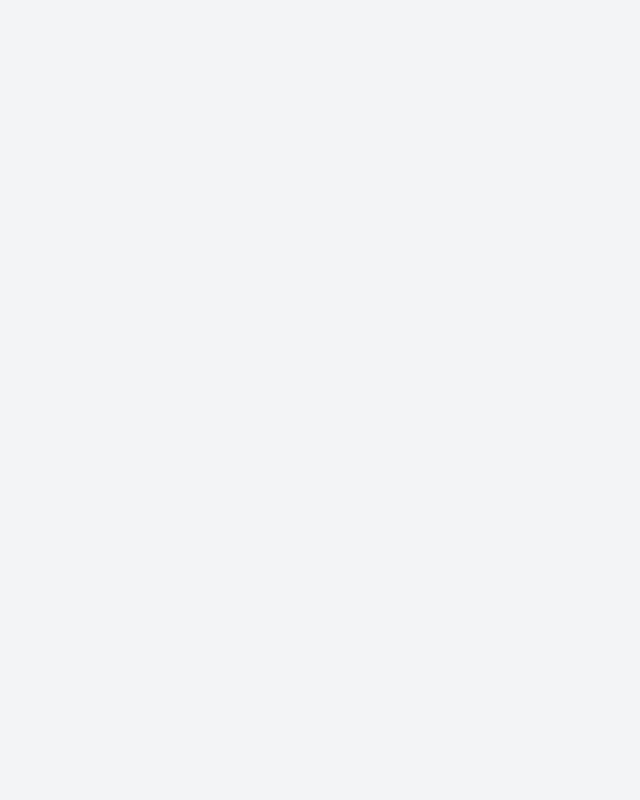
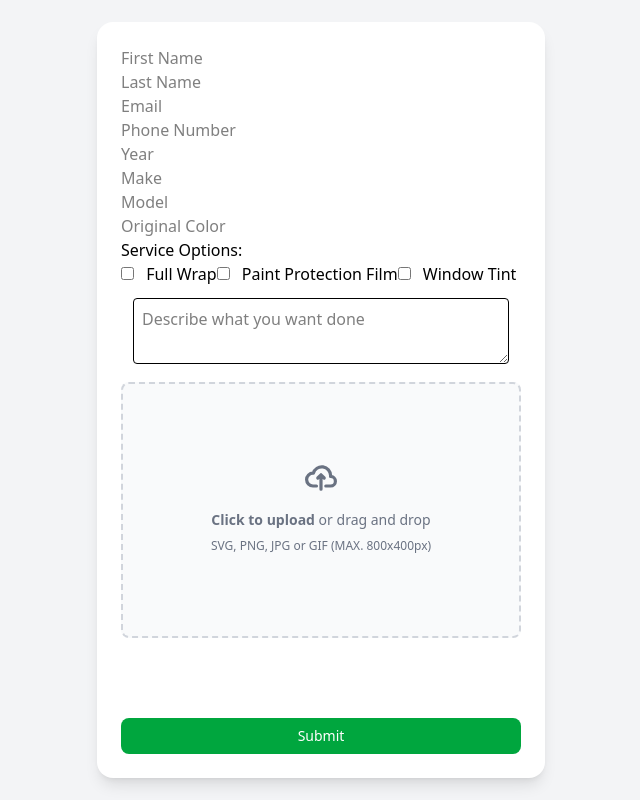
Before and after one commit to HassanAnimashaun/ServiceNest, a Vue app in the folder client/: page /reservation in a window 1280 px wide. Before the commit this address had no page. Shown: the whole page, without its empty margins (319-959 px from the left). Built offline with nearby package versions, Linux system fonts and the light colour scheme.

Commit message:
added reservation form and routing

```diff
--- a/client/src/router/index.js
+++ b/client/src/router/index.js
@@ -2,6 +2,7 @@ import { createRouter, createWebHistory } from 'vue-router'
 import Login from '../views/Login.vue'
 import Dashboard from '@/views/Dashboard.vue'
 import ReservationProfile from '@/views/ReservationProfile.vue'
+import Reservation from '@/views/ReservationForm.vue'
 
 const router = createRouter({
   history: createWebHistory(import.meta.env.BASE_URL),
@@ -10,6 +11,11 @@ const router = createRouter({
       path: '/login',
       name: 'login',
       component: Login
+    },
+    {
+      path: '/reservation',
+      name: 'reservation',
+      component: Reservation
     },
     {
       path: '/dashboard',
--- /dev/null
+++ b/client/src/views/ReservationForm.vue
@@ -0,0 +1,93 @@
+<template>
+  <div class="min-h-screen flex flex-col items-center justify-center bg-gray-100">
+    <form @submit.prevent="submitForm" class="max-w-md bg-white p-6 rounded-2xl shadow-lg">
+
+      <!-- User Info -->
+      <div class="">
+        <input type="text" v-model="user.fname" placeholder="First Name">
+        <input type="text" v-model="user.lname" placeholder="Last Name">
+        <input type="email" v-model="user.email" placeholder="Email">
+        <input type="tel" v-model="user.phone" pattern="\d{10}" maxlength="10" placeholder="Phone Number" >
+      </div>
+
+      <!-- Car Info -->
+      <div>
+        <input type="tel" v-model="vehicle.year" pattern="\d*" maxlength="4" placeholder="Year">
+        <input type="text" v-model="vehicle.make" placeholder="Make">
+        <input type="text" v-model="vehicle.model" placeholder="Model">
+        <input type="text" v-model="vehicle.color" placeholder="Original Color">
+      </div>
+
+      <!-- Service -->
+      <div class="">
+        <h2>Service Options:</h2>
+        <label><input type="checkbox" value="Wrap" v-model="service" class="mr-2" /> Full Wrap</label>
+        <label><input type="checkbox" value="PPF" v-model="service" class="mr-2" /> Paint Protection Film</label>
+        <label><input type="checkbox" value="Tint" v-model="service" class="mr-2" /> Window Tint</label>
+      </div>
+
+      <!-- Notes -->
+      <div class="p-3">
+        <textarea v-model="description" placeholder="Describe what you want done" class="w-full border rounded p-2"></textarea>
+      </div>
+
+      <!-- Photo Upload -->
+      <div class="flex items-center justify-center w-full">
+          <label for="dropzone-file" class="flex flex-col items-center justify-center w-full h-64 border-2 border-gray-300 border-dashed rounded-lg cursor-pointer bg-gray-50 dark:hover:bg-gray-800 dark:bg-gray-700 hover:bg-gray-100 dark:border-gray-600 dark:hover:border-gray-500 dark:hover:bg-gray-600">
+              <div class="flex flex-col items-center justify-center pt-5 pb-6">
+                  <svg class="w-8 h-8 mb-4 text-gray-500 dark:text-gray-400" aria-hidden="true" xmlns="http://www.w3.org/2000/svg" fill="none" viewBox="0 0 20 16">
+                      <path stroke="currentColor" stroke-linecap="round" stroke-linejoin="round" stroke-width="2" d="M13 13h3a3 3 0 0 0 0-6h-.025A5.56 5.56 0 0 0 16 6.5 5.5 5.5 0 0 0 5.207 5.021C5.137 5.017 5.071 5 5 5a4 4 0 0 0 0 8h2.167M10 15V6m0 0L8 8m2-2 2 2"/>
+                  </svg>
+                  <p class="mb-2 text-sm text-gray-500 dark:text-gray-400"><span class="font-semibold">Click to upload</span> or drag and drop</p>
+                  <p class="text-xs text-gray-500 dark:text-gray-400">SVG, PNG, JPG or GIF (MAX. 800x400px)</p>
+              </div>
+              <input id="dropzone-file" type="file" class="hidden" @change="handleFileUpload"/>
+          </label>
+      </div>
+
+      <!-- Submit button -->
+      <div class="text-center">
+        <button
+          type="submit"
+          class="w-full bg-green-600 text-white rounded-lg mt-20 py-2 text-sm hover:bg-green-700 transition">
+            Submit
+        </button>
+      </div>
+
+    </form>
+  </div>
+</template>
+
+<script>
+export default {
+  name: "ReservationForm",
+  data() {
+    return {
+      // Add your component data here
+      user: {
+        fname: '',
+        lname: '',
+        email: '',
+        phone: ''
+      },
+      vehicle: {
+        year: '',
+        make: '',
+        model: '',
+        color: ''
+      },
+      service: [],
+      description: '',
+      vehicleImage: null,
+
+    };
+  },
+  methods: {
+    // Add your methods here
+  },
+};
+</script>
+
+<style scoped>
+/* Add your styles here */
+</style>
```
